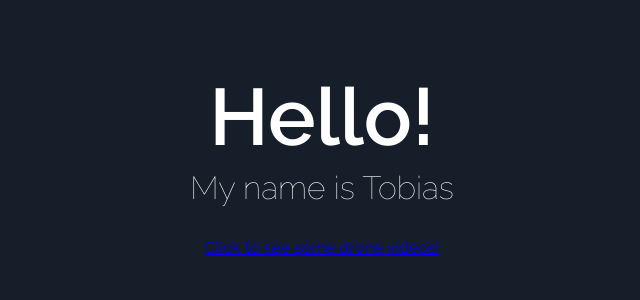
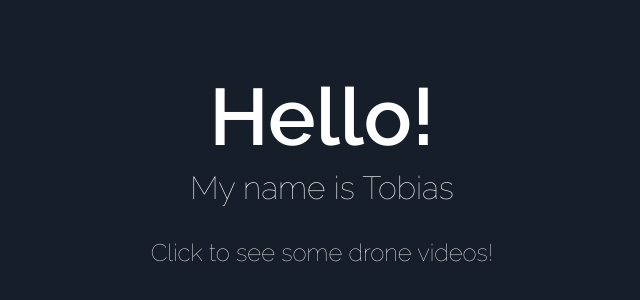
Before and after one commit to tlystad24/tobias.3elda1.com, a plain HTML site: page index.html in a window 1280 px wide. Shown: the part 210-510 px from the top of the page, without its empty margins (318-958 px from the left). Drawn offline with Linux system fonts and the light colour scheme.

Commit message:
Style links

```diff
--- a/assets/css/style.css
+++ b/assets/css/style.css
@@ -38,10 +38,27 @@ body {
 	margin-top: 5px;
 	font-size: .8em;
 	font-weight: 100;
+	animation-delay: .2s;
 }
 
-.about {
+.links {
 	color: white;
 	font-weight: 100;
 	font-size: 1.5em;
 }
+
+.link {
+	color: white;
+	text-decoration: none;
+	transition: all .5s ease;
+	animation-delay: .8s;
+}
+
+.link:hover {
+	color: tomato;
+	font-size: 1.4em;
+}
+
+.link:active {
+	color: rebeccapurple;
+}
```
